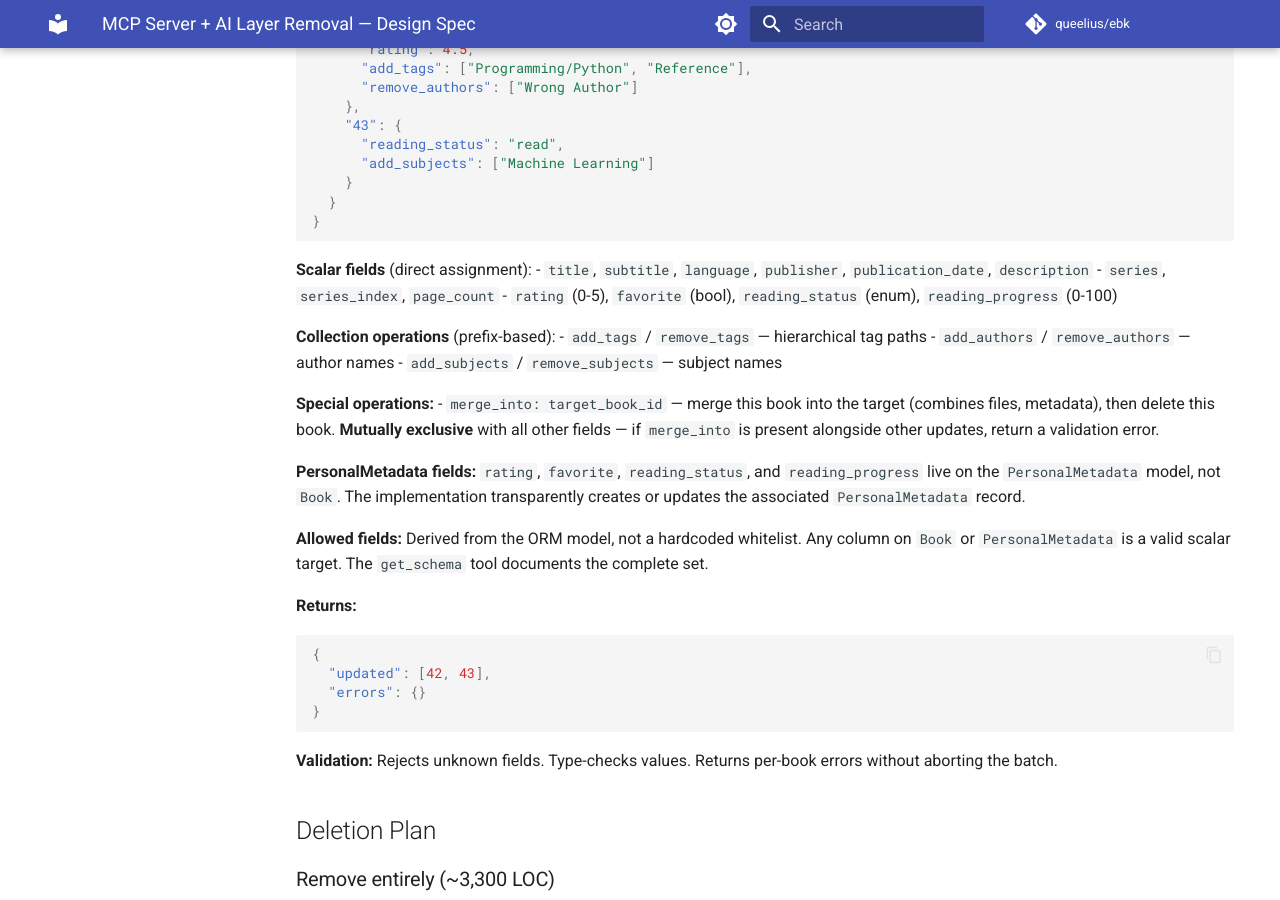
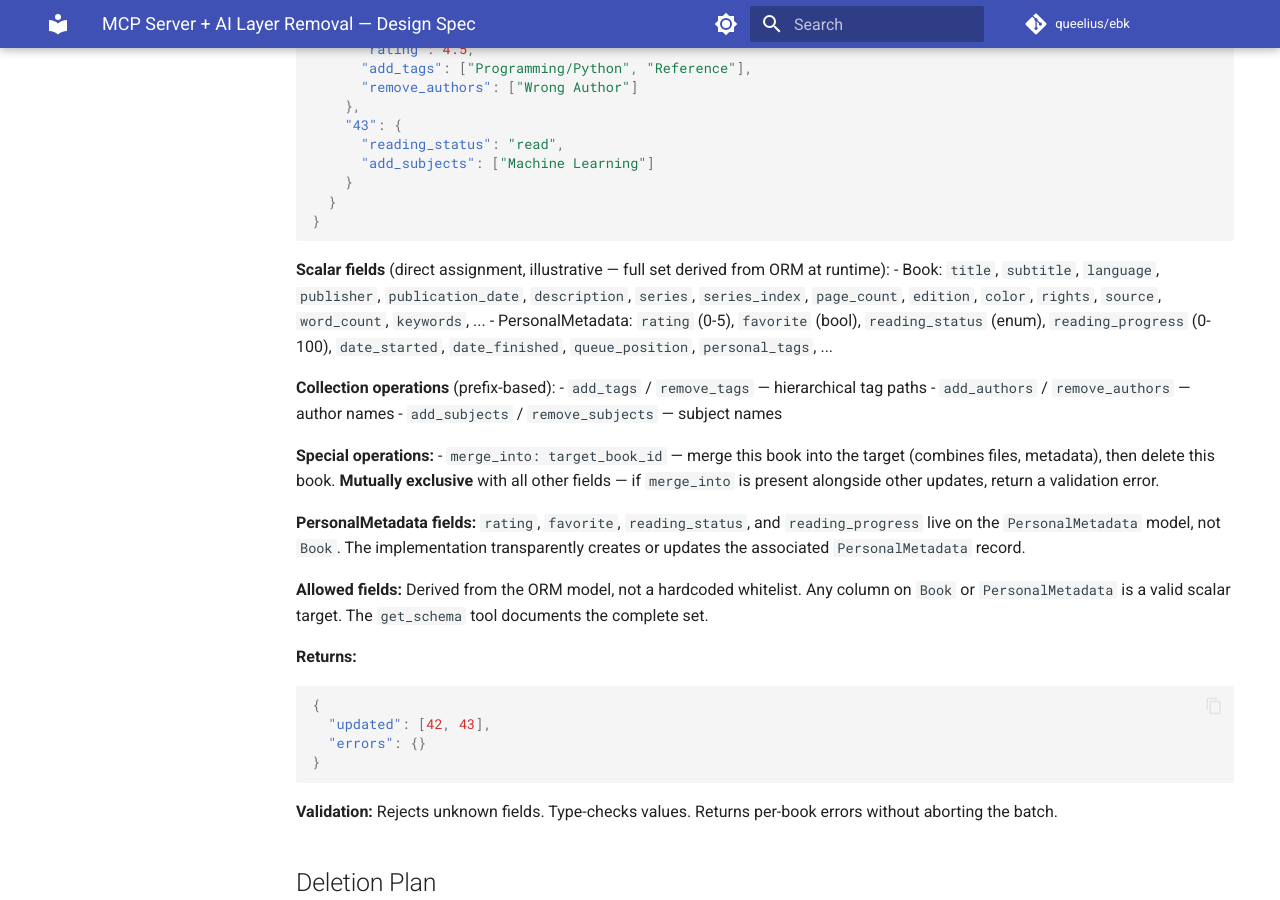
Before and after one commit to queelius/ebk, an MkDocs documentation site: the page built from docs/superpowers/specs/2026-03-13-mcp-server-design.md, in a window 1280 px wide and 900 px high, scrolled down 2559 px. Built offline with MkDocs 1.6.1 and Material for MkDocs 9.7.7, drawn with Linux system fonts in a browser that asks for light colours; comment, search, counter and statistics services are not loaded; some of the changed text lies outside the part shown.

Commit message:
Address spec review findings: clarify field scope, integrations cleanup, test scope
Co-Authored-By: Claude Opus 4.6 <noreply@anthropic.com>

````diff
--- a/docs/superpowers/specs/2026-03-13-mcp-server-design.md
+++ b/docs/superpowers/specs/2026-03-13-mcp-server-design.md
@@ -110,10 +110,9 @@ ebk mcp-serve [library_path]
 }
 ```
 
-**Scalar fields** (direct assignment):
-- `title`, `subtitle`, `language`, `publisher`, `publication_date`, `description`
-- `series`, `series_index`, `page_count`
-- `rating` (0-5), `favorite` (bool), `reading_status` (enum), `reading_progress` (0-100)
+**Scalar fields** (direct assignment, illustrative — full set derived from ORM at runtime):
+- Book: `title`, `subtitle`, `language`, `publisher`, `publication_date`, `description`, `series`, `series_index`, `page_count`, `edition`, `color`, `rights`, `source`, `word_count`, `keywords`, ...
+- PersonalMetadata: `rating` (0-5), `favorite` (bool), `reading_status` (enum), `reading_progress` (0-100), `date_started`, `date_finished`, `queue_position`, `personal_tags`, ...
 
 **Collection operations** (prefix-based):
 - `add_tags` / `remove_tags` — hierarchical tag paths
````
Also changed, not shown: other parts of docs/superpowers/specs/2026-03-13-mcp-server-design.md (+2 -2 lines).
